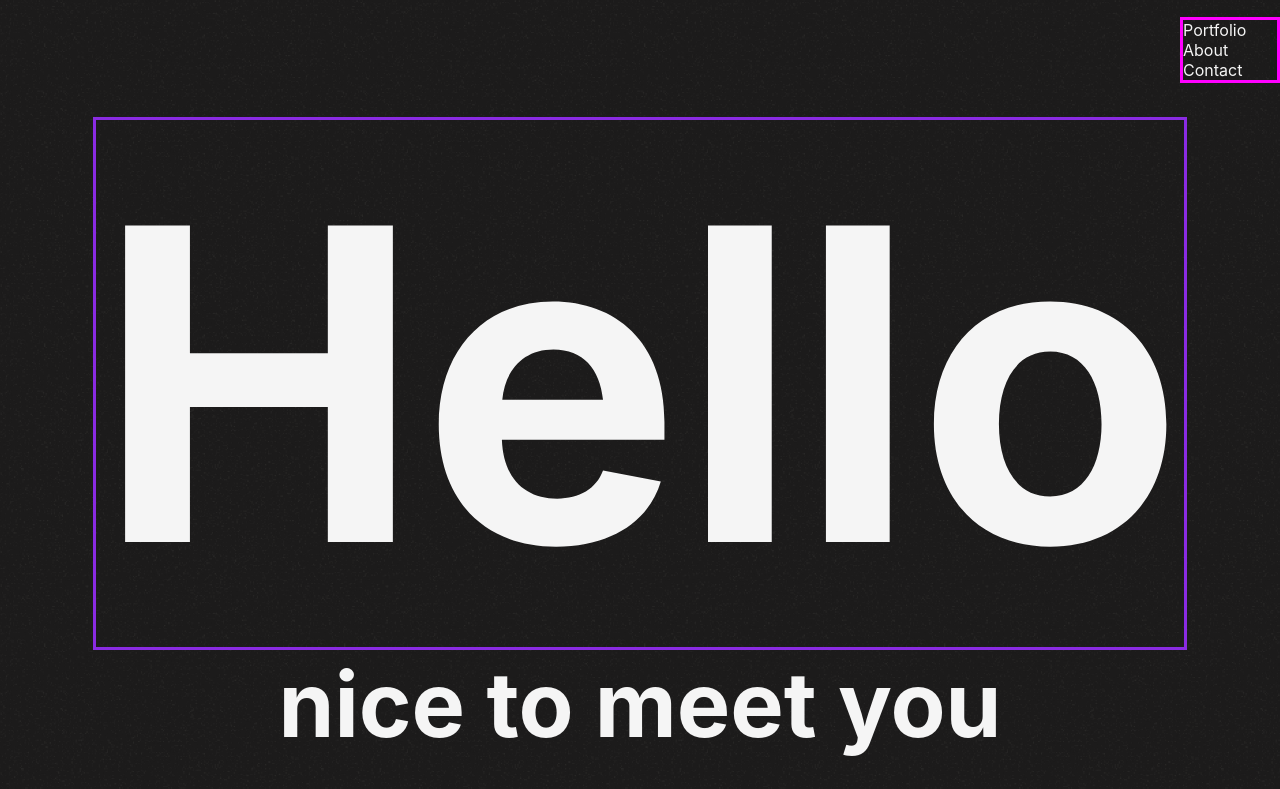
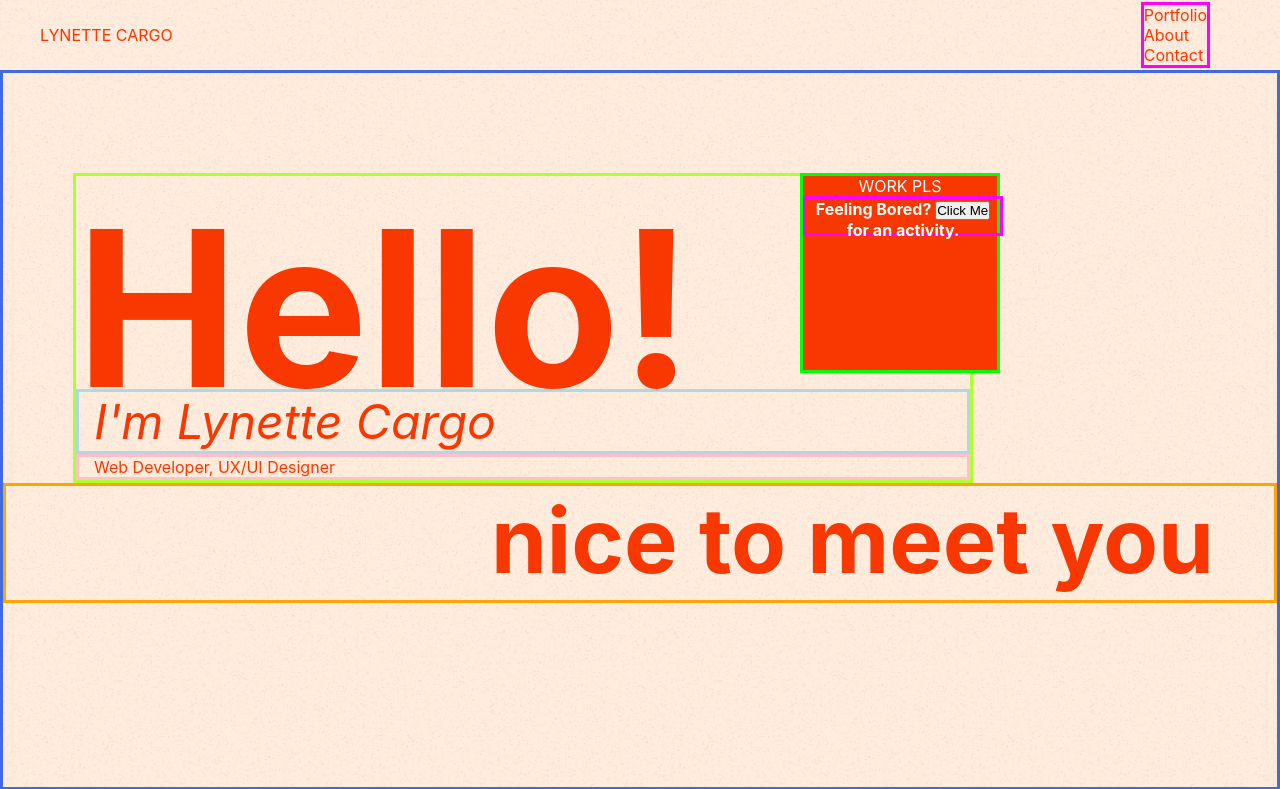
Before and after one commit to Bakuchiol/Bakuchiol.github.io, a React (Create React App) app: page / in a window 1280 px wide. Shown: the top 789 px of the page. Built offline with nearby package versions, Linux system fonts and the light colour scheme; no server answers.

Commit message:
draggable

```diff
--- a/package.json
+++ b/package.json
@@ -9,6 +9,7 @@
     "axios": "^1.4.0",
     "react": "^18.2.0",
     "react-dom": "^18.2.0",
+    "react-draggable": "^4.4.5",
     "react-parallax": "^3.5.1",
     "react-router-dom": "^6.14.2",
     "react-scripts": "5.0.1",
--- a/src/App.css
+++ b/src/App.css
@@ -5,13 +5,16 @@
 }
 body {
   /* background-color: rgb(235, 225, 202); */
+  /* background-color: #fbfbfb; */
+  background-color: #ffecdd;
   background-image: url('/public/noise.png');
-  background-color: #1c1b1b;
+  /* background-color: #1c1b1b; */
   background-position: 50% 50%;
   background-size: 300px;
   background-attachment: fixed;
   /*  */
-  color: #f5f5f5;
+  /* color: #f5f5f5; */
+  color: #f93700
 }
 
 .App {
@@ -21,14 +24,16 @@ body {
 /* NAVBAR */
 #navBar {
   /* border: solid green; */
-  height: 100px;
+  height: 70px;
   display: flex;
-  justify-content: flex-end;
-  color: #f5f5f5;
+  justify-content: space-between;
+  align-items: center;
+  padding: 0 70px 0 40px;
+  /* color: #f5f5f5; */
 }
 .navBox {
   border: solid fuchsia;
-  width: 100px;
+  /* width: 300px; */
   display: flex;
   align-self: center;
 }
@@ -47,11 +52,16 @@ body {
 #footerWrapper {
   border: solid magenta;
   /* background-color: antiquewhite; */
+  width: 200px;
   height: 40px;
-  display: flex;
-  justify-content: center;
-  align-items: center;
+  /* display: flex; */
+  /* justify-content: center; */
+  /* align-items: center; */
 }
+#activityX {
+  display: none;
+}
+
 /* -------------------------------------------------- */
 /* about */
 #aboutWrapper {
@@ -60,24 +70,49 @@ body {
 
 /* ------------------------------------------ */
 /* home title */
-#homeTitle {
-  /* border: solid royalblue; */
-  height: 550px;
-  display: flex;
-  align-items: flex-end;
+#homeHeadline {
+  border: solid royalblue;
+  height: 90vh;
+  padding-top: 100px;
+  /* display: flex; */
+  /* align-items: flex-end; */
   justify-content: center;
-  font-size: clamp(5rem, 17vw, 17rem);
+  /* font-size: clamp(5rem, 17vw, 17rem);  */
 }
-#homeTitle h1 {
-  border: solid blueviolet;
+.homeWrapTxt {
+  border: solid greenyellow;
+  width: 900px;
+  margin-left: 70px;
+  text-align: left;
 }
-#homeTitle p {
+.homeTitle {
+  font-size: clamp(8rem, 17vw, 17rem);
+}
+.homeMe {
+  /* position: relative; */
+  margin-top: -50px;
+  padding-left: 15px;
+  font-style: italic;
+  font-size: clamp(1.5rem, 7vw, 3rem);
+}
+.homeSub {
   border: solid pink;
-  height: 100px;
+  padding-left: 15px;
+}
+.homeMe {
+  border: solid lightblue;
 }
 .homePara {
   height: 37vh;
   position: relative;
+}
+#homeWrapper {
+  border:solid orange;
+  height: 120px;
+  padding-right: 60px;
+  text-align: right;
+  font-size: clamp(2rem, 6vw, 12rem);
+  /* background-color: rgba(184, 175, 175, 0.51); */
 }
 
 /* ----------------------------------------------------- */
@@ -102,3 +137,15 @@ body {
   background-color: #f5f5f5;
   color: black;
 }
+
+/* ------------------------ */
+/* test drag */
+#testDrag {
+  border: solid lime;
+  background-color: #f93700;
+  color: white;
+  width: 200px;
+  height: 200px;
+  position: absolute;
+  right: 280px;
+}
--- /dev/null
+++ b/src/Draggable.jsx
@@ -0,0 +1,40 @@
+import React, { useEffect, useState } from 'react'
+
+function Draggable(props) {
+    // states
+    const [drag, setDrag] = useState(false)
+    const [xPosition, setXPosition] = useState(0)
+    const [yPosition, setYPosition] = useState(0)
+    const [mousePosition, setMousePosition] = useState({})
+
+
+    const mouseDown = ({mouseX, mouseY}) => {
+        setMousePosition({ mouseX, mouseY});
+        setDrag(true)
+    };
+
+    useEffect(() => {
+        const mouseMove = (e) => {
+            setXPosition(xPosition + e.mouseX - mousePosition.x);
+            setYPosition(yPosition + e.mouseY - mousePosition.y);
+        }
+        if(drag){
+            window.addEventListener('mousemove', mouseMove)
+        }
+        return () => window.removeEventListener('mousemove', mouseMove);
+    }, [drag, mousePosition]);
+
+    useEffect(() => {
+        const mouseUp = () => setDrag(false);
+        window.addEventListener('mouseup', mouseUp);
+        return () => window.addEventListener('mouseup', mouseUp);
+    }, [])
+
+  return (
+    <div onMouseDown={mouseDown}>
+      {props.children}
+    </div>
+  )
+}
+
+export default Draggable
--- a/src/components/Footer.jsx
+++ b/src/components/Footer.jsx
@@ -1,6 +1,5 @@
 import React, { useEffect, useState } from 'react'
 import axios from 'axios'
-import { wait } from '@testing-library/user-event/dist/utils'
 
 function Footer() {
   // state
@@ -14,17 +13,19 @@ function Footer() {
 
   useEffect(() => {
     fetchActivity()
-  },[])
+  }, [])
 
   const randomClick = () => {
     fetchActivity()
+    let activity = document.getElementById('activityX')
+    activity.style.display = 'block'
   }
 
   return (
     <div id='footerWrapper'>
       <h4>Feeling Bored? <button onClick={randomClick}>Click Me</button> for an activity.</h4>
-      <p className='activity'>{bored.activity}</p>
-      <p>Made by Lynette Cargo ☻</p>
+      <p id='activityX'>{bored.activity}</p>
+      {/* <p>Made by Lynette Cargo ☻</p> */}
     </div>
   )
 }
--- a/src/components/Home.jsx
+++ b/src/components/Home.jsx
@@ -1,10 +1,33 @@
 import React from 'react'
+// import Draggable from '../Draggable'
+import Draggable from 'react-draggable'
+import Footer from './Footer'
 // STYLE AT app.css
 
 function Home() {
   return (
-    <div id='homeTitle'>
-        <h1>Hell<span>o</span></h1>
+    <div id='homeHeadline'>
+      <Draggable>
+        <div id='testDrag'>
+          WORK PLS
+          <Footer />
+        </div>
+      </Draggable>
+      <div className="homeWrapTxt">
+        <h1 className='homeTitle'>Hell<span>o</span>!</h1>
+        <p className='homeMe'>I'm Lynette Cargo</p>
+        <p className='homeSub'>
+          Web Developer, UX/UI Designer
+        </p>
+      </div>
+      <div id='homeWrapper'>
+        <h3>nice to meet you</h3>
+      </div>
+      {/* testing drag */}
+      {/* <Draggable>
+        <div id='testDrag'>WILL IT DRAGGGGGGGGGG???</div>
+      </Draggable> */}
+      {/* testing drag */}
     </div>
   )
 }
--- a/src/pages/homes/HomeInfo.jsx
+++ b/src/pages/homes/HomeInfo.jsx
@@ -34,6 +34,9 @@ function HomeInfo() {
     <div id='mainWrapper'>
       {/* <NavBar /> */}
       <div id='navBar'>
+        <div className="logoName">
+          <p>LYNETTE CARGO</p>
+        </div>
       <div className='navBox'>
         <ul className='navUl'>
             <li onClick={() => scrollTo(project)}>Portfolio</li>
@@ -51,10 +54,7 @@ function HomeInfo() {
         <Home />
       </div>
   {/* ----------------------------------------------------------------- */}
-      <div id='homeWrapper'>
 
-        <h3>nice to meet you</h3>
-      </div>
   {/* ----------------------------------------------------------------- */}
   {/* <video src={spaceBattle} autoPlay loop muted /> */}
     <div ref={project} className="projects">
--- a/src/pages/homes/homeStyle.css
+++ b/src/pages/homes/homeStyle.css
@@ -3,10 +3,3 @@
     margin: 0;
     box-sizing: border-box;
 }
-#homeWrapper {
-    /* border:solid orange; */
-    height: 150px;
-    font-size: clamp(2rem, 6vw, 12rem);
-    /* background-color: rgba(184, 175, 175, 0.51); */
-    /* background-color: rgb(202, 241, 228); */
-}
```
Also changed, not shown: 1 other file (tests, documents, lock files or other folders).
